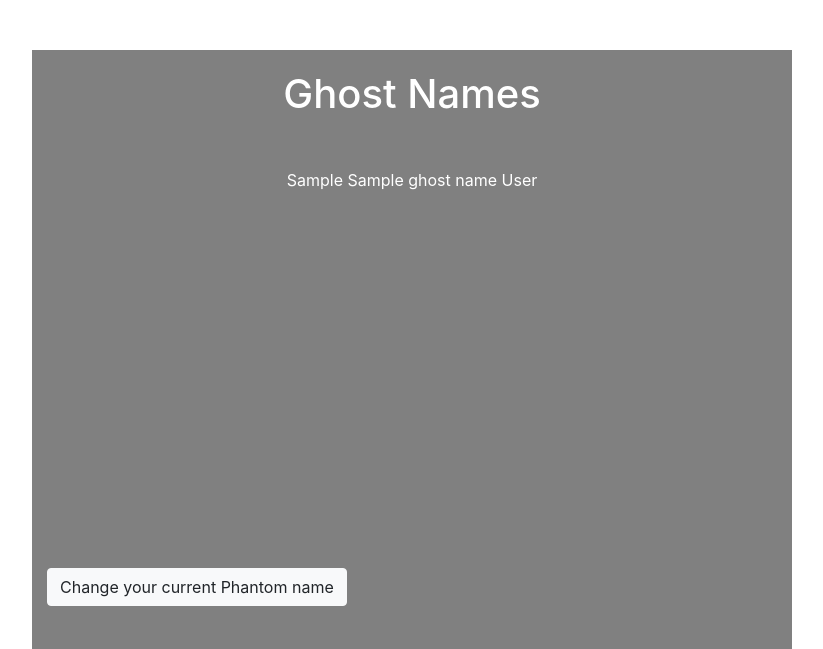
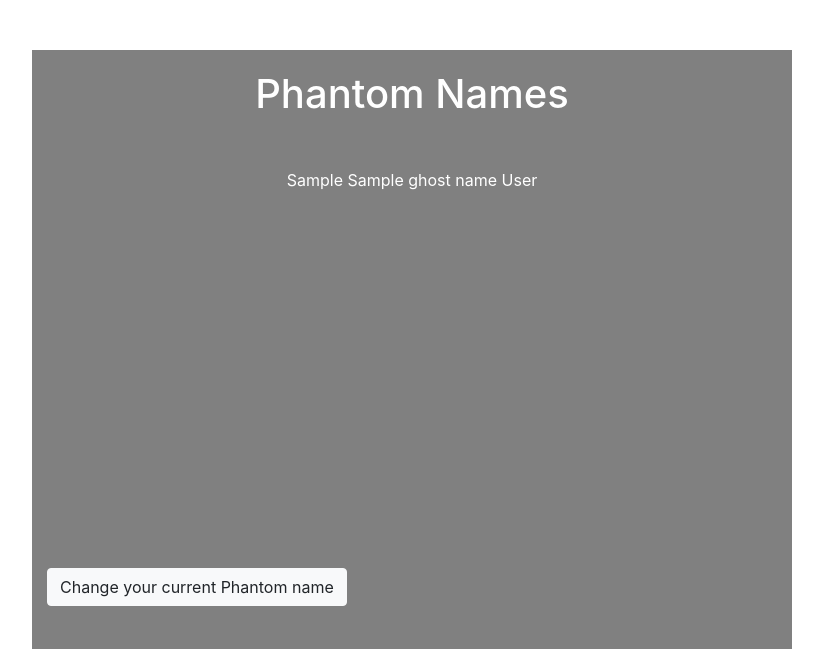
Before and after one commit to keviv30/phantom_ghost, a Django app: template ghosts/templates/ghosts/index.html in a window 1280 px wide. Shown: the top 649 px of the page, without its empty margins (228-1051 px from the left). Run offline with Django 3.2, Linux system fonts and the light colour scheme; the template is opened without the code that fills it: most values are stand-ins (such as "Sample title", 1, 10 or a date in 2020); some libraries are stand-ins or nearby versions.

Commit message:
Rename overview page heading

```diff
--- a/ghosts/templates/ghosts/index.html
+++ b/ghosts/templates/ghosts/index.html
@@ -4,7 +4,7 @@
     <div class="container">
         <div class="row">
             <div class="dashboard col-md-8 offset-md-2">
-                <h1>Ghost Names</h1>
+                <h1>Phantom Names</h1>
                 <div class="ghost-names">
                     {% for x in ghost_names %}
                         <p>{% if x.ghostuser %}
```
